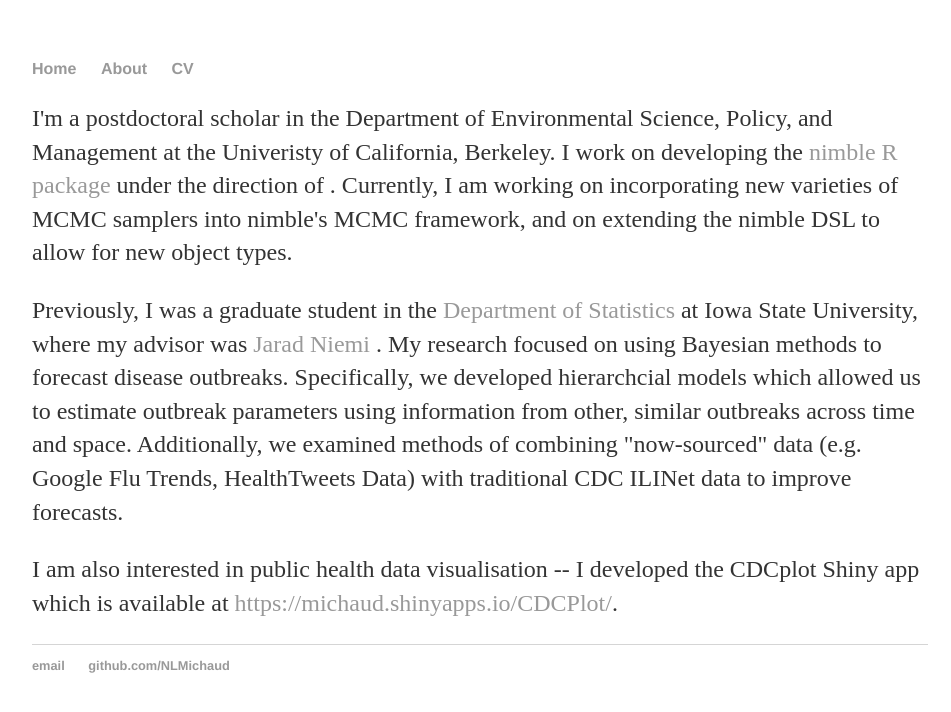
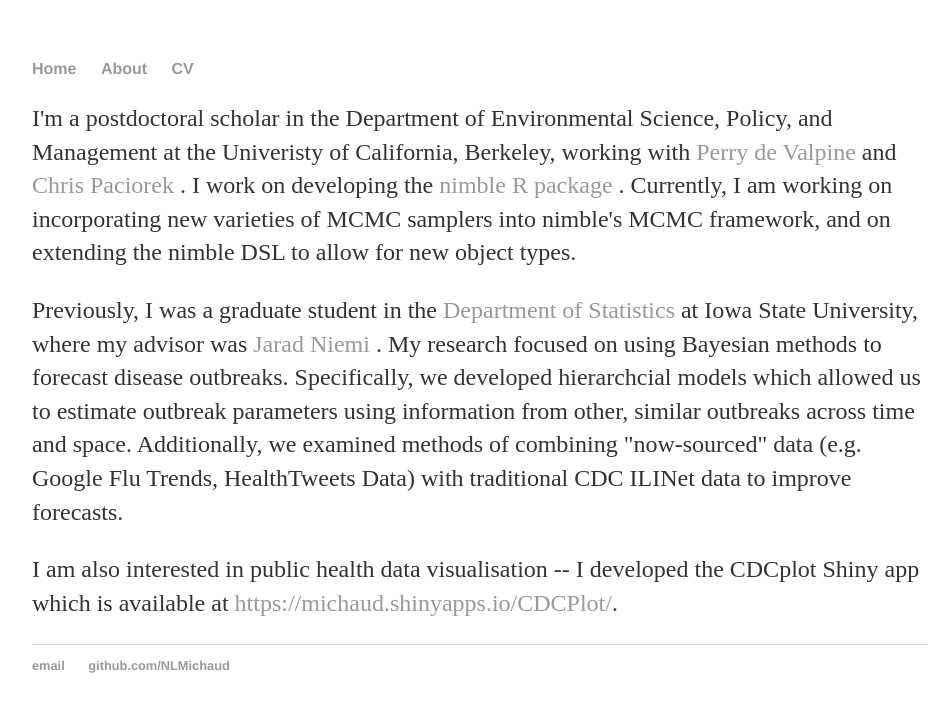
Before and after one commit to NLMichaud/NLMichaud.github.io, a Jekyll site: the page built from about/index.html, in a window 1280 px wide. Shown: the top 712 px of the page, without its empty margins (160-1111 px from the left). Built offline with Jekyll 4.4.1, drawn with Linux system fonts in a browser that asks for light colours.

```diff
--- a/about/index.html
+++ b/about/index.html
@@ -3,7 +3,7 @@
 title: Nicholas Michaud
 ---
 <div class="blurb">
-	<p>I'm a postdoctoral scholar in the Department of Environmental Science, Policy, and Management at the Univeristy of California, Berkeley.  I work on developing the <a href="r-nimble.org">nimble R package </a> under the direction of .  Currently, I am working on incorporating new varieties of MCMC samplers into nimble's MCMC framework, and on extending the nimble DSL to allow for new object types.  </p>
+	<p>I'm a postdoctoral scholar in the Department of Environmental Science, Policy, and Management at the Univeristy of California, Berkeley, working with <a href="https://nature.berkeley.edu/~pdevalpine/"> Perry de Valpine </a>  and <a href="www.stat.berkeley.edu/~paciorek/"> Chris Paciorek </a>.  I work on developing the <a href="r-nimble.org">nimble R package </a>.  Currently, I am working on incorporating new varieties of MCMC samplers into nimble's MCMC framework, and on extending the nimble DSL to allow for new object types.</p>
 
     <p>Previously, I was a graduate student in the <a href="stat.iastate.edu">Department of Statistics</a> at Iowa State University, where my advisor was <a href="jarad.me"> Jarad Niemi </a>.  My research focused on using Bayesian methods to forecast disease outbreaks. Specifically, we developed hierarchcial models which allowed us to estimate outbreak parameters using information from other, similar outbreaks across time and space.  Additionally, we examined methods of combining "now-sourced" data (e.g. Google Flu Trends, HealthTweets Data) with traditional CDC ILINet data to improve forecasts. </p>
 
```
